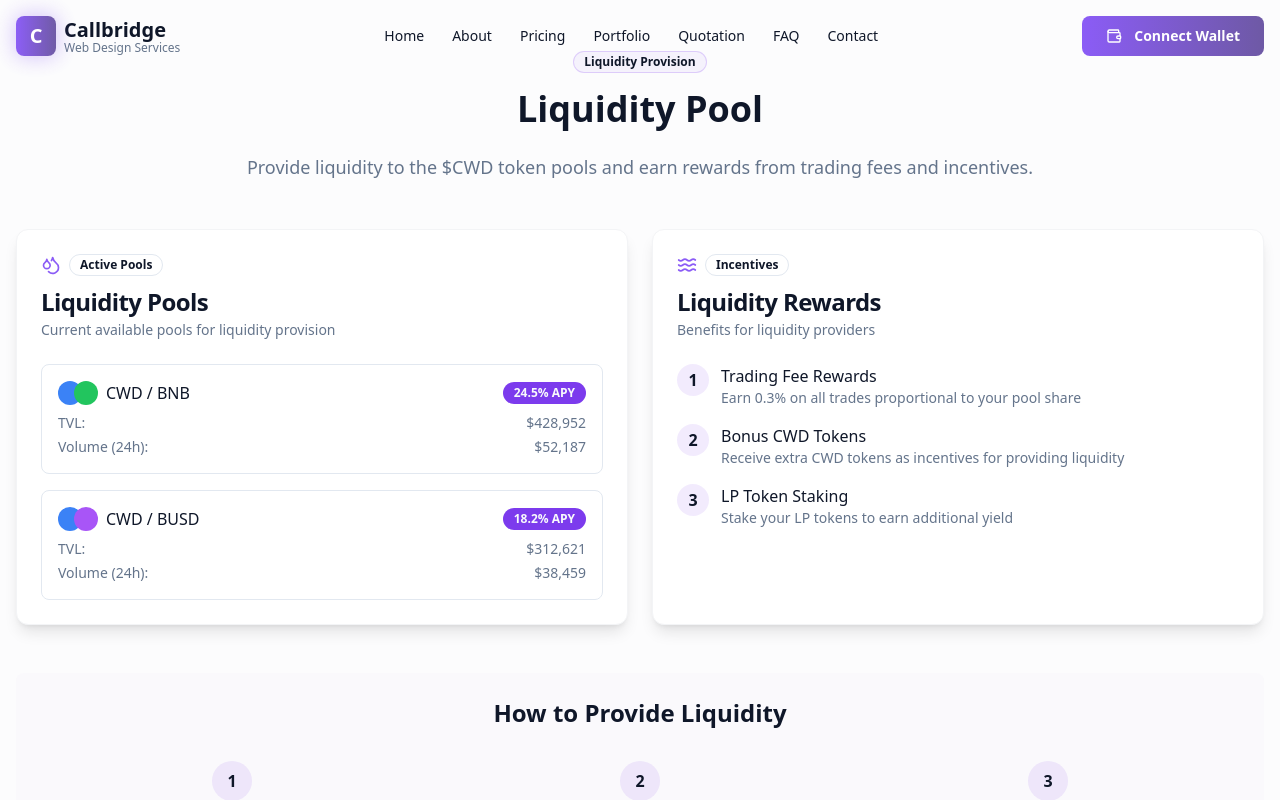
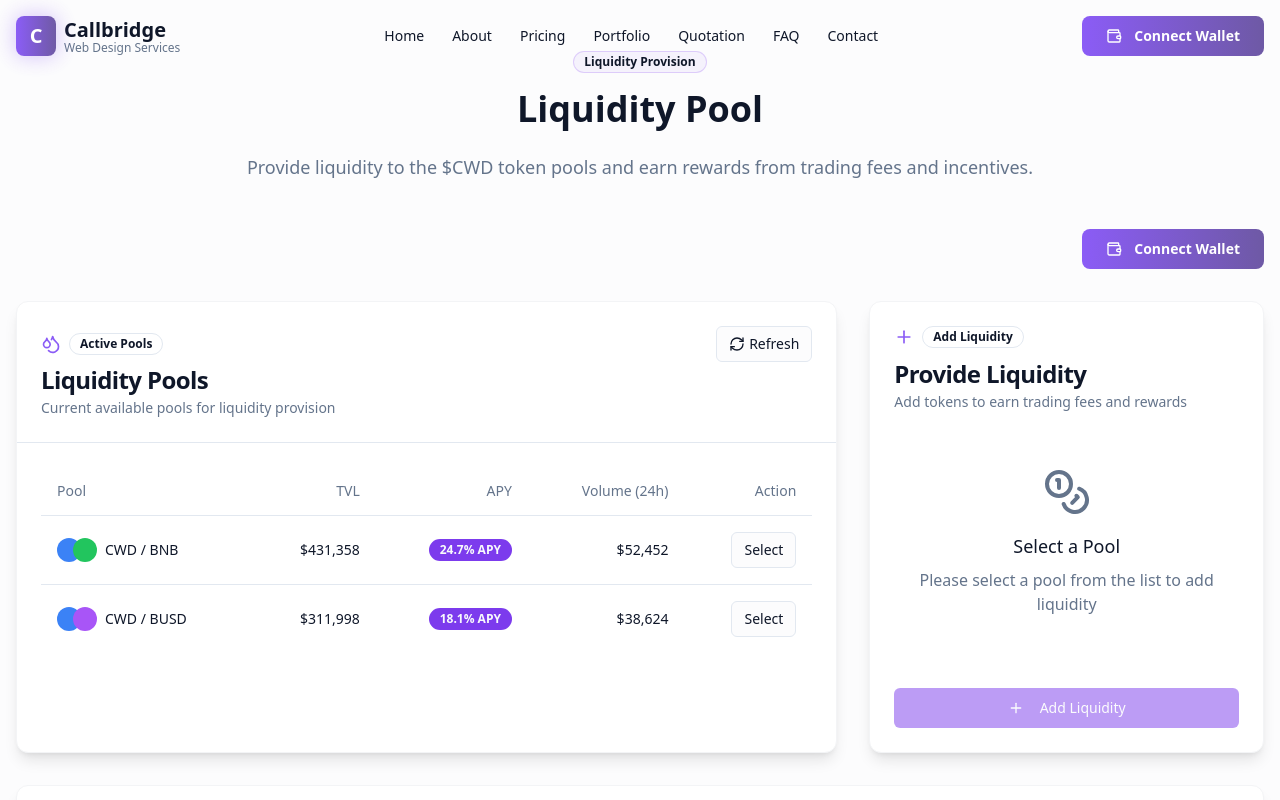
Before and after one commit to callbridgewebdev/callbridge-web3-design, a React (Vite) app: page /pool in a window 1280 px wide. Shown: the top 800 px of the page. Built offline with nearby package versions, Linux system fonts and the light colour scheme.

Commit message:
feat: Implement liquidity pool updates
Implement functionality to fetch real-time data and add liquidity to the pool.

```diff
--- a/src/pages/Pool.tsx
+++ b/src/pages/Pool.tsx
@@ -1,12 +1,169 @@
 
-import React from "react";
+import React, { useState, useEffect } from "react";
 import Navbar from "@/components/Navbar";
 import Footer from "@/components/Footer";
-import { Card, CardContent, CardDescription, CardHeader, CardTitle } from "@/components/ui/card";
+import { Card, CardContent, CardDescription, CardHeader, CardTitle, CardFooter } from "@/components/ui/card";
 import { Badge } from "@/components/ui/badge";
-import { Droplets, Waves } from "lucide-react";
+import { Droplets, Waves, Plus, Coins, RefreshCw, Loader } from "lucide-react";
+import { Button } from "@/components/ui/button";
+import { Input } from "@/components/ui/input";
+import { Label } from "@/components/ui/label";
+import { Table, TableBody, TableCell, TableHead, TableHeader, TableRow } from "@/components/ui/table";
+import { toast } from "@/hooks/use-toast";
+import WalletConnect from "@/components/WalletConnect";
+import { useQuery } from "@tanstack/react-query";
+
+interface PoolData {
+  id: string;
+  name: string;
+  pair: string;
+  tvl: number;
+  apy: number;
+  volume24h: number;
+  tokenA: {
+    symbol: string;
+    color: string;
+  };
+  tokenB: {
+    symbol: string;
+    color: string;
+  };
+}
+
+const fetchPoolData = async (): Promise<PoolData[]> => {
+  // This would typically fetch from a blockchain API
+  // For now we'll simulate with slightly randomized mock data
+  await new Promise(resolve => setTimeout(resolve, 1000)); // Simulate network delay
+
+  const pools: PoolData[] = [
+    {
+      id: "pool-1",
+      name: "CWD / BNB",
+      pair: "CWD-BNB",
+      tvl: 428952 + (Math.random() * 5000 - 2500),
+      apy: 24.5 + (Math.random() * 2 - 1),
+      volume24h: 52187 + (Math.random() * 1000 - 500),
+      tokenA: { symbol: "CWD", color: "bg-blue-500" },
+      tokenB: { symbol: "BNB", color: "bg-green-500" }
+    },
+    {
+      id: "pool-2",
+      name: "CWD / BUSD",
+      pair: "CWD-BUSD",
+      tvl: 312621 + (Math.random() * 4000 - 2000),
+      apy: 18.2 + (Math.random() * 1.5 - 0.75),
+      volume24h: 38459 + (Math.random() * 900 - 450),
+      tokenA: { symbol: "CWD", color: "bg-blue-500" },
+      tokenB: { symbol: "BUSD", color: "bg-purple-500" }
+    }
+  ];
+
+  return pools;
+};
 
 const PoolPage = () => {
+  const [selectedPool, setSelectedPool] = useState<PoolData | null>(null);
+  const [tokenAAmount, setTokenAAmount] = useState<string>("");
+  const [tokenBAmount, setTokenBAmount] = useState<string>("");
+  const [isAddingLiquidity, setIsAddingLiquidity] = useState(false);
+
+  const {
+    data: pools,
+    isLoading,
+    isError,
+    refetch
+  } = useQuery({
+    queryKey: ['poolData'],
+    queryFn: fetchPoolData,
+    refetchInterval: 30000, // Refetch every 30 seconds
+  });
+
+  const handleSelectPool = (pool: PoolData) => {
+    setSelectedPool(pool);
+    setTokenAAmount("");
+    setTokenBAmount("");
+  };
+
+  const handleTokenAChange = (e: React.ChangeEvent<HTMLInputElement>) => {
+    const value = e.target.value;
+    setTokenAAmount(value);
+
+    // In a real implementation, this would calculate the equivalent amount
+    // based on the current pool price ratio
+    if (selectedPool && value) {
+      const numValue = parseFloat(value);
+      // Simulating a price ratio for the pair
+      const ratio = selectedPool.pair === "CWD-BNB" ? 0.00025 : 0.25;
+      setTokenBAmount((numValue * ratio).toFixed(6));
+    } else {
+      setTokenBAmount("");
+    }
+  };
+
+  const handleTokenBChange = (e: React.ChangeEvent<HTMLInputElement>) => {
+    const value = e.target.value;
+    setTokenBAmount(value);
+
+    // Calculate token A based on token B input
+    if (selectedPool && value) {
+      const numValue = parseFloat(value);
+      // Inverse of the price ratio
+      const ratio = selectedPool.pair === "CWD-BNB" ? 4000 : 4;
+      setTokenAAmount((numValue * ratio).toFixed(6));
+    } else {
+      setTokenAAmount("");
+    }
+  };
+
+  const handleAddLiquidity = async () => {
+    if (!selectedPool) {
+      toast({
+        title: "No Pool Selected",
+        description: "Please select a pool first",
+        variant: "destructive",
+      });
+      return;
+    }
+
+    if (!tokenAAmount || !tokenBAmount) {
+      toast({
+        title: "Invalid Amount",
+        description: "Please enter valid amounts for both tokens",
+        variant: "destructive",
+      });
+      return;
+    }
+
+    setIsAddingLiquidity(true);
+
+    try {
+      // This would typically call the web3 wallet functionality
+      // to add liquidity to the selected pool
+      await new Promise(resolve => setTimeout(resolve, 2000)); // Simulate transaction
+
+      toast({
+        title: "Liquidity Added Successfully",
+        description: `Added ${tokenAAmount} ${selectedPool.tokenA.symbol} and ${tokenBAmount} ${selectedPool.tokenB.symbol} to the pool`,
+        variant: "default",
+      });
+
+      // Reset form
+      setTokenAAmount("");
+      setTokenBAmount("");
+
+      // Refresh pool data
+      refetch();
+    } catch (error) {
+      toast({
+        title: "Transaction Failed",
+        description: "Failed to add liquidity to the pool",
+        variant: "destructive",
+      });
+    } finally {
+      setIsAddingLiquidity(false);
+    }
+  };
+
   return (
     <div className="min-h-screen flex flex-col">
       <Navbar />
@@ -21,66 +178,175 @@ const PoolPage = () => {
           </p>
         </div>
 
-        <div className="grid grid-cols-1 md:grid-cols-2 gap-6 mb-12">
-          <Card className="web3-card">
-            <CardHeader>
-              <div className="flex items-center gap-2 mb-2">
+        <div className="mb-8 flex justify-end">
+          <WalletConnect />
+        </div>
+
+        <div className="grid grid-cols-1 md:grid-cols-3 gap-8">
+          {/* Pool List Section */}
+          <Card className="col-span-1 md:col-span-2 web3-card">
+            <CardHeader className="border-b">
+              <div className="flex items-center justify-between">
+                <div className="flex items-center gap-2">
                   <Droplets className="h-5 w-5 text-web3-purple" />
                   <Badge variant="outline">Active Pools</Badge>
+                </div>
+                <Button variant="outline" size="sm" onClick={() => refetch()} className="flex items-center gap-1">
+                  <RefreshCw className="h-4 w-4" />
+                  <span>Refresh</span>
+                </Button>
               </div>
               <CardTitle>Liquidity Pools</CardTitle>
               <CardDescription>Current available pools for liquidity provision</CardDescription>
             </CardHeader>
-            <CardContent className="space-y-4">
-              <div className="rounded-lg border p-4">
-                <div className="flex justify-between items-center mb-2">
+            <CardContent className="pt-6">
+              {isLoading ? (
+                <div className="text-center py-12">
+                  <Loader className="h-8 w-8 animate-spin mx-auto mb-4 text-primary" />
+                  <p className="text-muted-foreground">Loading pool data...</p>
+                </div>
+              ) : isError ? (
+                <div className="text-center py-12">
+                  <p className="text-destructive mb-4">Failed to load pool data</p>
+                  <Button onClick={() => refetch()} variant="outline">
+                    Try Again
+                  </Button>
+                </div>
+              ) : (
+                <Table>
+                  <TableHeader>
+                    <TableRow>
+                      <TableHead>Pool</TableHead>
+                      <TableHead className="text-right">TVL</TableHead>
+                      <TableHead className="text-right">APY</TableHead>
+                      <TableHead className="text-right">Volume (24h)</TableHead>
+                      <TableHead className="text-right">Action</TableHead>
+                    </TableRow>
+                  </TableHeader>
+                  <TableBody>
+                    {pools?.map((pool) => (
+                      <TableRow
+                        key={pool.id}
+                        className={selectedPool?.id === pool.id ? "bg-muted" : ""}
+                      >
+                        <TableCell>
                           <div className="flex items-center gap-2">
                             <div className="flex -space-x-2">
-                      <div className="w-6 h-6 rounded-full bg-blue-500"></div>
-                      <div className="w-6 h-6 rounded-full bg-green-500"></div>
+                              <div className={`w-6 h-6 rounded-full ${pool.tokenA.color}`}></div>
+                              <div className={`w-6 h-6 rounded-full ${pool.tokenB.color}`}></div>
                             </div>
-                    <span className="font-medium">CWD / BNB</span>
+                            <span className="font-medium">{pool.name}</span>
                           </div>
-                  <Badge>24.5% APY</Badge>
+                        </TableCell>
+                        <TableCell className="text-right">${pool.tvl.toLocaleString('en-US', { maximumFractionDigits: 0 })}</TableCell>
+                        <TableCell className="text-right">
+                          <Badge>{pool.apy.toFixed(1)}% APY</Badge>
+                        </TableCell>
+                        <TableCell className="text-right">${pool.volume24h.toLocaleString('en-US', { maximumFractionDigits: 0 })}</TableCell>
+                        <TableCell className="text-right">
+                          <Button
+                            size="sm"
+                            variant={selectedPool?.id === pool.id ? "default" : "outline"}
+                            onClick={() => handleSelectPool(pool)}
+                          >
+                            Select
+                          </Button>
+                        </TableCell>
+                      </TableRow>
+                    ))}
+                  </TableBody>
+                </Table>
+              )}
+            </CardContent>
+          </Card>
+
+          {/* Add Liquidity Card */}
+          <Card className="col-span-1 web3-card">
+            <CardHeader>
+              <div className="flex items-center gap-2 mb-2">
+                <Plus className="h-5 w-5 text-web3-purple" />
+                <Badge variant="outline">Add Liquidity</Badge>
               </div>
-                <div className="text-sm text-muted-foreground">
-                  <div className="flex justify-between mb-1">
-                    <span>TVL:</span>
-                    <span>$428,952</span>
+              <CardTitle>Provide Liquidity</CardTitle>
+              <CardDescription>Add tokens to earn trading fees and rewards</CardDescription>
+            </CardHeader>
+            <CardContent className="space-y-4">
+              {selectedPool ? (
+                <>
+                  <div className="text-center mb-4">
+                    <Badge variant="outline" className="mb-2">Selected Pool</Badge>
+                    <h3 className="font-medium text-lg">{selectedPool.name}</h3>
+                    <p className="text-xs text-muted-foreground">Current APY: {selectedPool.apy.toFixed(1)}%</p>
                   </div>
-                  <div className="flex justify-between">
-                    <span>Volume (24h):</span>
-                    <span>$52,187</span>
+
+                  <div className="space-y-4">
+                    <div>
+                      <Label htmlFor="tokenAAmount">Amount of {selectedPool.tokenA.symbol}</Label>
+                      <div className="flex gap-2 mt-1.5">
+                        <Input
+                          id="tokenAAmount"
+                          type="number"
+                          placeholder="0.0"
+                          value={tokenAAmount}
+                          onChange={handleTokenAChange}
+                          className="flex-1"
+                        />
+                        <Button variant="outline" size="sm" className="w-20" onClick={() => setTokenAAmount("100")}>
+                          MAX
+                        </Button>
+                      </div>
+                    </div>
+
+                    <div>
+                      <Label htmlFor="tokenBAmount">Amount of {selectedPool.tokenB.symbol}</Label>
+                      <div className="flex gap-2 mt-1.5">
+                        <Input
+                          id="tokenBAmount"
+                          type="number"
+                          placeholder="0.0"
+                          value={tokenBAmount}
+                          onChange={handleTokenBChange}
+                          className="flex-1"
+                        />
+                        <Button variant="outline" size="sm" className="w-20" onClick={() => setTokenBAmount("0.025")}>
+                          MAX
+                        </Button>
                       </div>
                     </div>
                   </div>
+                </>
+              ) : (
+                <div className="text-center py-8">
+                  <Coins className="h-12 w-12 mx-auto mb-4 text-muted-foreground" />
+                  <h4 className="text-lg font-medium mb-2">Select a Pool</h4>
+                  <p className="text-muted-foreground mb-4">Please select a pool from the list to add liquidity</p>
+                </div>
+              )}
+            </CardContent>
+            <CardFooter>
+              <Button
+                className="w-full"
+                disabled={!selectedPool || !tokenAAmount || !tokenBAmount || isAddingLiquidity}
+                onClick={handleAddLiquidity}
+              >
+                {isAddingLiquidity ? (
+                  <>
+                    <Loader className="mr-2 h-4 w-4 animate-spin" />
+                    Adding Liquidity...
+                  </>
+                ) : (
+                  <>
+                    <Plus className="mr-2 h-4 w-4" />
+                    Add Liquidity
+                  </>
+                )}
+              </Button>
+            </CardFooter>
+          </Card>
+        </div>
 
-              <div className="rounded-lg border p-4">
-                <div className="flex justify-between items-center mb-2">
-                  <div className="flex items-center gap-2">
-                    <div className="flex -space-x-2">
-                      <div className="w-6 h-6 rounded-full bg-blue-500"></div>
-                      <div className="w-6 h-6 rounded-full bg-purple-500"></div>
-                    </div>
-                    <span className="font-medium">CWD / BUSD</span>
-                  </div>
-                  <Badge>18.2% APY</Badge>
-                </div>
-                <div className="text-sm text-muted-foreground">
-                  <div className="flex justify-between mb-1">
-                    <span>TVL:</span>
-                    <span>$312,621</span>
-                  </div>
-                  <div className="flex justify-between">
-                    <span>Volume (24h):</span>
-                    <span>$38,459</span>
-                  </div>
-                </div>
-              </div>
-            </CardContent>
-          </Card>
-
-          <Card className="web3-card">
+        {/* Rewards Section */}
+        <Card className="web3-card mt-8">
           <CardHeader>
             <div className="flex items-center gap-2 mb-2">
               <Waves className="h-5 w-5 text-web3-purple" />
@@ -123,9 +389,9 @@ const PoolPage = () => {
             </div>
           </CardContent>
         </Card>
-        </div>
 
-        <div className="bg-muted/30 rounded-lg p-6 text-center mb-12">
+        {/* How-to Section */}
+        <div className="bg-muted/30 rounded-lg p-6 text-center mt-12">
           <h2 className="text-2xl font-bold mb-4">How to Provide Liquidity</h2>
           <div className="grid grid-cols-1 md:grid-cols-3 gap-6 text-left">
             <div className="p-4">
@@ -154,7 +420,7 @@ const PoolPage = () => {
           </div>
         </div>
 
-        <Card>
+        <Card className="mt-8">
           <CardHeader className="text-center">
             <CardTitle>Risk Disclosure</CardTitle>
           </CardHeader>
```
Lines whose indentation alone changed are shown as unchanged.
